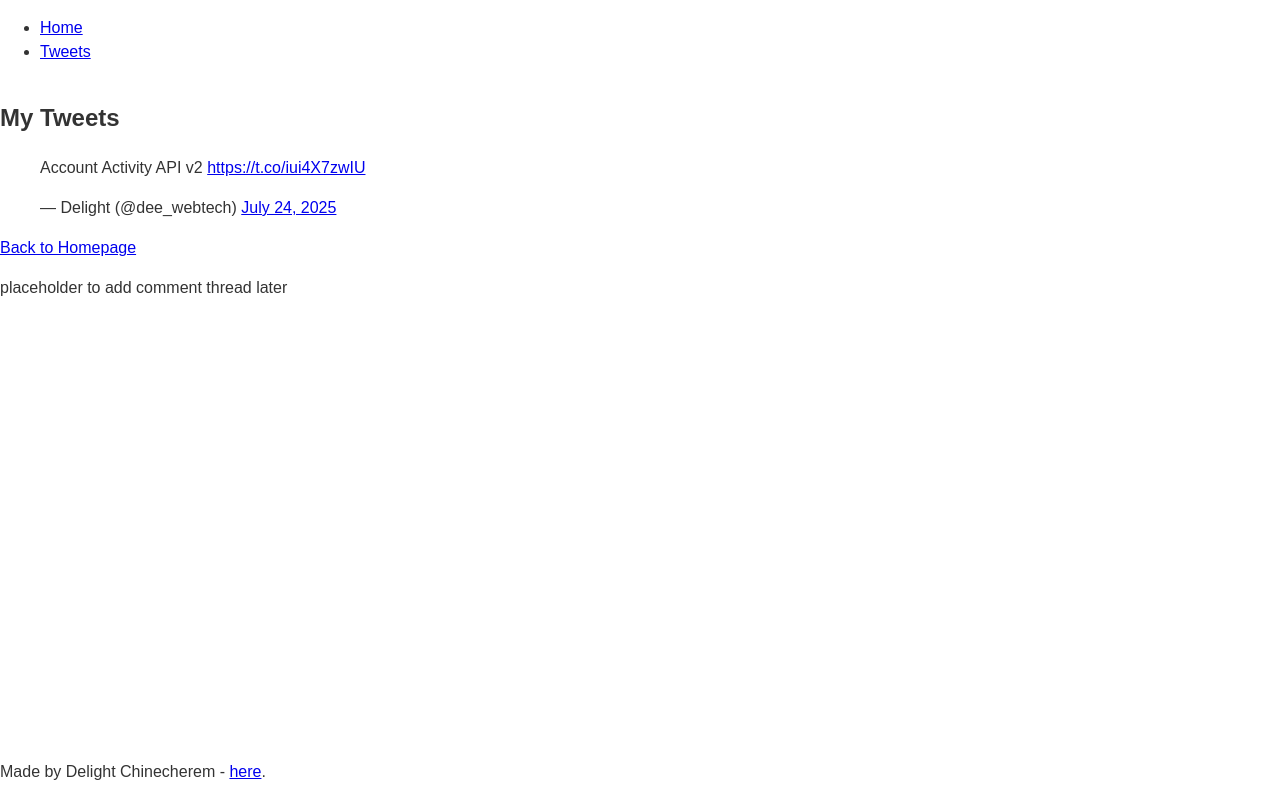
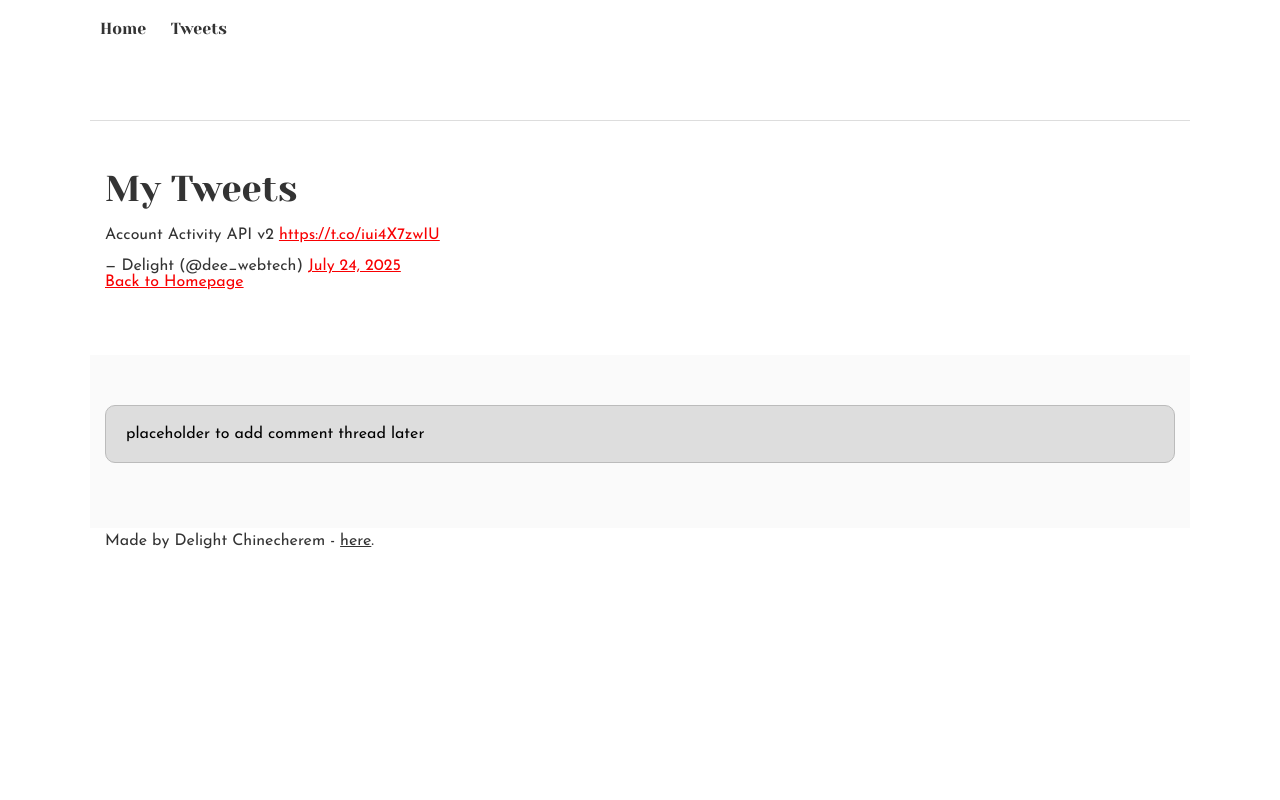
Before and after one commit to Dee-webtech/alx_html_css, a plain HTML site: page css_basic/tweets.html in a window 1280 px wide. Drawn offline with Linux system fonts and the light colour scheme.

Commit message:
Fix: Add required CSS styles from ALX to base.css

```diff
--- a/css_basic/base.css
+++ b/css_basic/base.css
@@ -1,13 +1,200 @@
+/* Importing webfonts */
+/* (If you're learning CSS, you should disregard that) */
+
+@import url(https://fonts.googleapis.com/css?family=Yeseva+One);
+@import url(https://fonts.googleapis.com/css?family=Josefin+Sans:400,700,700italic,400italic);
+
+
+/* CSS reset rules */
+
+html, body {
+	height: 100%;
+	min-height: 100%;
+}
+html, body, div, span, applet, object, iframe,
+h1, h2, h3, h4, h5, h6, p, blockquote, pre,
+a, abbr, acronym, address, big, cite, code,
+del, dfn, img, ins, kbd, q, s, samp,
+small, strike, sub, sup, tt, var,
+b, u, i, center,
+dl, dt, dd,
+fieldset, form, label, legend,
+table, caption, tbody, tfoot, thead, tr, th, td,
+article, aside, canvas, details, embed,
+figure, figcaption, footer, header, hgroup,
+menu, nav, output, ruby, section, summary,
+time, mark, audio, video {
+	margin: 0;
+	padding: 0;
+	border: 0;
+	font-size: 100%;
+	font: inherit;
+	vertical-align: baseline;
+}
+/* HTML5 display-role reset for older browsers */
+article, aside, details, figcaption, figure,
+footer, header, hgroup, menu, nav, section {
+	display: block;
+}
 body {
-    display: flex;
-    flex-direction: column;
-    min-height: 100vh;
-    color:#333;
-    font-family: Arial, sans-serif;
-    font-size: 16px;
-    line-height: 1.5;
-    margin: 0;
+	line-height: 1;
 }
-main {
-    flex: 1;
+blockquote, q {
+	quotes: none;
 }
+blockquote:before, blockquote:after,
+q:before, q:after {
+	content: '';
+	content: none;
+}
+table {
+	border-collapse: collapse;
+	border-spacing: 0;
+}
+
+
+/* Fonts and colors */
+
+body {
+	font-family: 'Josefin Sans', serif;
+	color: rgba(0, 0, 0, 0.8);
+}
+h1, h2, h3, h4, h5, h6, header {
+	font-family: 'Yeseva One', sans-serif;
+}
+article {
+}
+header {
+	border-bottom: 1px solid rgb(221,221,221);
+	transition: border-bottom-color 1s ease;
+}
+header a {
+	color: rgba(0, 0, 0, 0.8);
+}
+aside {
+	background: #FAFAFA;
+}
+aside p {
+	border: 1px solid #bbb;
+	background: #ddd;
+	color: black;
+}
+footer a {
+	color: rgba(0, 0, 0, 0.8);
+}
+a {
+	color: #F80002;
+}
+
+
+/* Positioning and margins */
+
+@media (min-width: 1100px) {
+	body {
+		width: 1100px;
+		margin: 0 auto;
+	}
+}
+
+article {
+	padding: 50px 15px;
+}
+article > *:first-child {
+	margin-top: 0;
+}
+aside {
+	padding: 50px 15px;
+}
+header .right {
+	float: right;
+	margin: 0 10px 15px;
+}
+
+
+/* Header */
+header {
+	padding: 20px 0;
+	height: 80px;
+}
+header ul {
+	list-style: none;
+	margin: 0;
+	padding: 0;
+}
+header li {
+	display: inline;
+	vertical-align:middle;
+}
+header li:first-child {
+	margin: 0;
+}
+header li a {
+	margin: 0 10px;
+}
+header li.logo {
+	font-size: 36px;
+}
+header a {
+	text-decoration: none;
+}
+
+
+/* Aside */
+
+aside p {
+	border-radius: 10px;
+	padding: 20px 20px;
+}
+
+
+/* Footer */
+
+footer {
+	padding: 5px 15px;
+	height: 80px;
+}
+
+
+/* Text styles and margins */
+
+p {
+	margin-bottom: 15px;
+}
+h1 {
+	font-size: 36px;
+	margin: 40px 0 20px;
+}
+h2 {
+	font-size: 32px;
+	margin: 30px 0 15px;
+}
+h3 {
+	font-size: 28px;
+	margin: 25px 0 10px;
+}
+h4 {
+	font-size: 20px;
+	font-weight: bold;
+	margin: 20px 0 10px;
+}
+h5 {
+	font-size: 18px;
+	font-weight: bold;
+	margin: 15px 0 10px;
+}
+h6 {
+	font-weight: bold;
+	margin: 5px 0;
+}
+
+@media (max-width: 800px) {
+  body.works_on_smartphone {
+  	display: block;
+  }
+  body.works_on_smartphone main {
+  	display: block;
+  }
+  header .right {
+  	float: none;
+  }
+}
```
